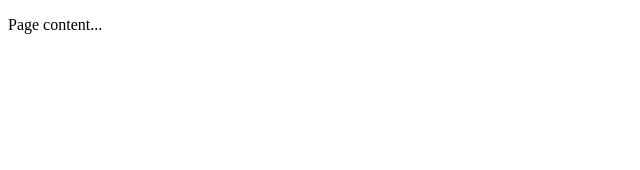
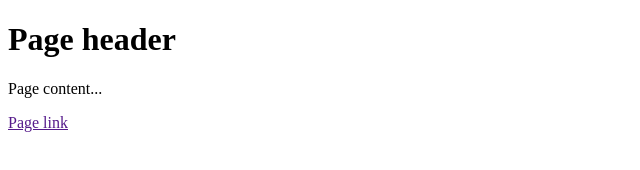
Before and after one commit to IoanAlexandru/Test, a plain HTML site: page index.html in a window 1280 px wide. Shown: the whole page, without its empty margins (0-640 px from the left). Drawn offline with Linux system fonts and the light colour scheme.

Commit message:
Prima modificare

```diff
--- a/index.html
+++ b/index.html
@@ -3,6 +3,8 @@
  <head>
  </head>
  <body>
+ 	<h1>Page header</h1>
    <p>Page content...</p>
+   <a href="">Page link</a>
  </body>
 </html>
```
